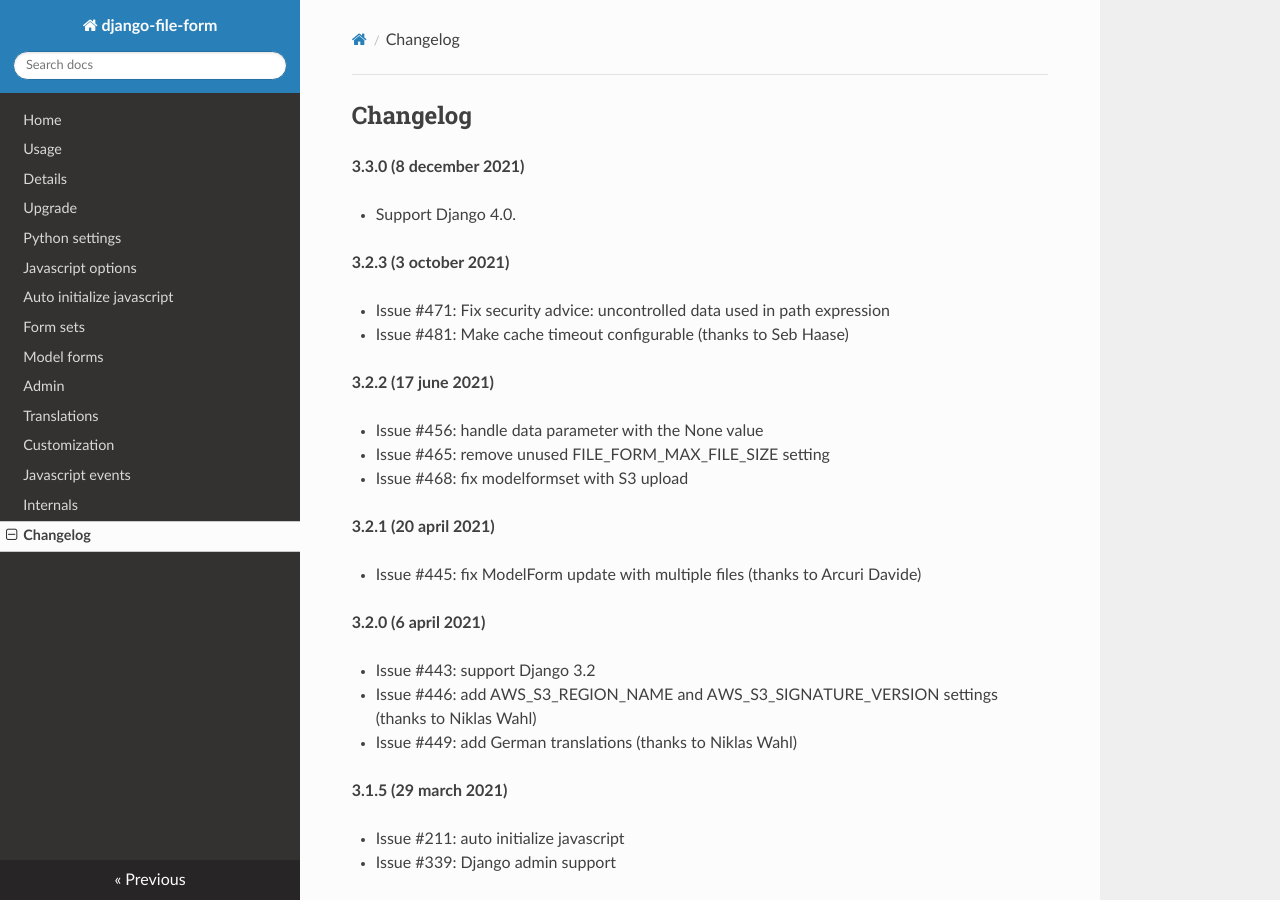
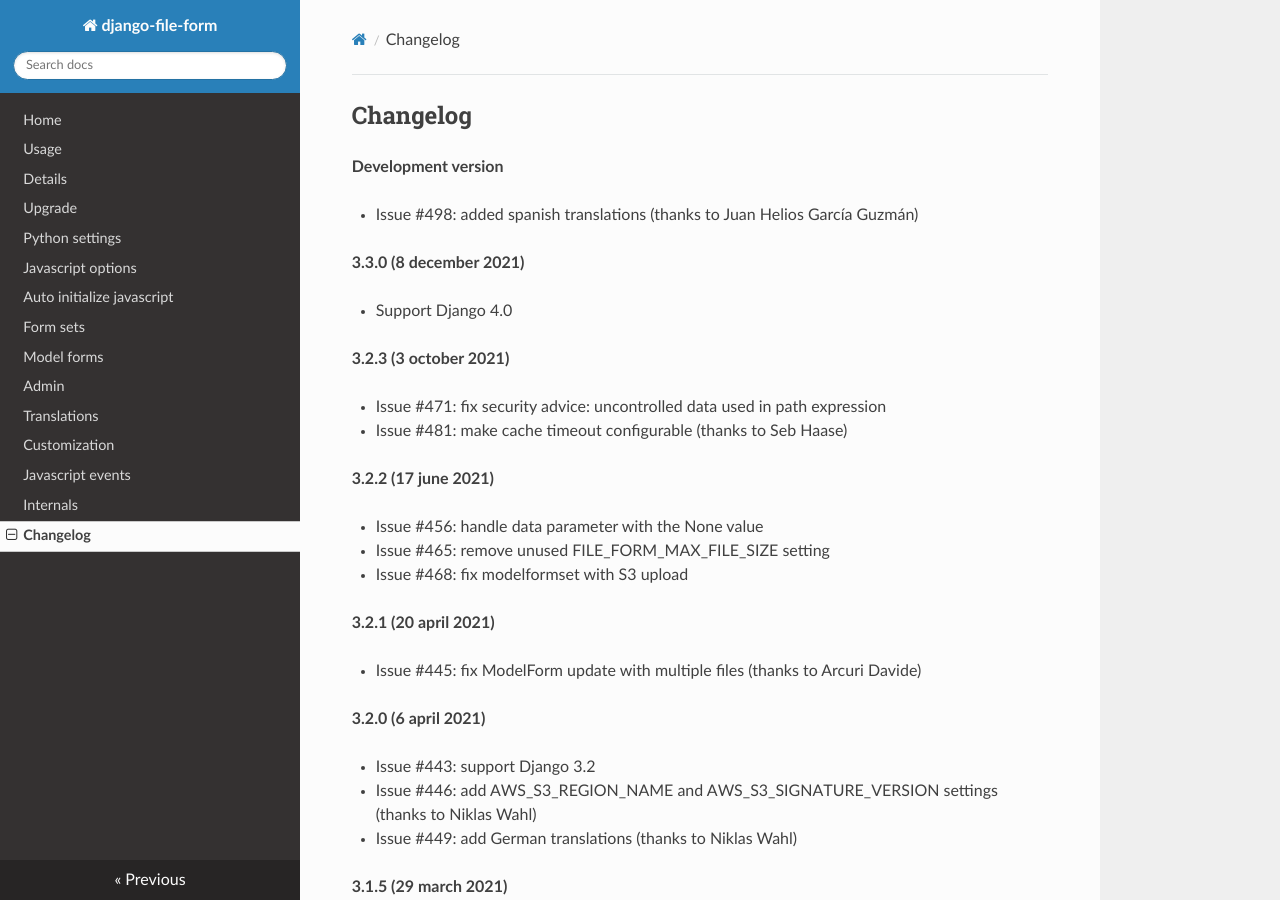
Before and after one commit to mbraak/django-file-form, an MkDocs documentation site: the page built from docs/changelog.md, in a window 1280 px wide and 900 px high. Built offline with MkDocs 1.6.1, drawn with Linux system fonts in a browser that asks for light colours; nearby versions of some CDN libraries.

Commit message:
Add issue #498 to the changelog

```diff
--- a/docs/changelog.md
+++ b/docs/changelog.md
@@ -1,13 +1,17 @@
 ## Changelog
+
+**Development version**
+
+  * Issue #498: added spanish translations (thanks to Juan Helios García Guzmán)
 
 **3.3.0 (8 december 2021)**
 
-  * Support Django 4.0.
+  * Support Django 4.0
 
 **3.2.3 (3 october 2021)**
 
-  * Issue #471: Fix security advice: uncontrolled data used in path expression
-  * Issue #481: Make cache timeout configurable (thanks to Seb Haase)
+  * Issue #471: fix security advice: uncontrolled data used in path expression
+  * Issue #481: make cache timeout configurable (thanks to Seb Haase)
 
 **3.2.2 (17 june 2021)**
 
```
